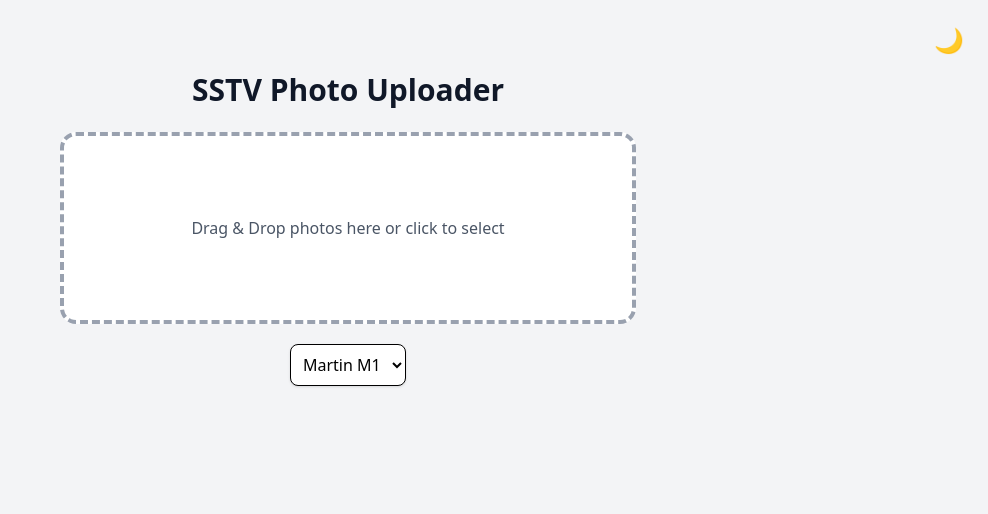
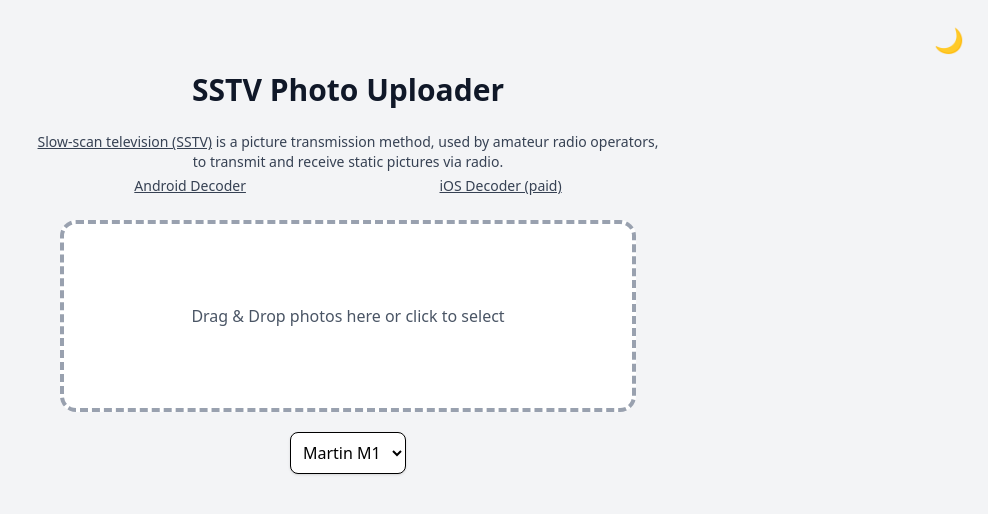
Before and after one commit to NikSays/tum-lab-6, a Vue app: page / in a window 1280 px wide. Shown: the top 514 px of the page, without its empty margins (292-1280 px from the left). Built offline with nearby package versions, Linux system fonts and the light colour scheme.

Commit message:
Add info about SSTV

```diff
--- a/src/App.vue
+++ b/src/App.vue
@@ -112,6 +112,22 @@ function stopPlayback(){
       SSTV Photo Uploader
     </h1>
 
+    <!-- SSTV Intro -->
+        <div class="mb-6 max-w-2xl text-center text-sm text-gray-700 dark:text-gray-300 flex flex-col gap-1">
+          <p>
+            <a href="https://en.wikipedia.org/wiki/Slow-scan_television" class="underline hover:text-blue-500">Slow-scan television (SSTV)</a>
+            is a picture transmission method, used by amateur radio operators, <br> to transmit and receive static pictures via radio.
+          </p>
+          <div class="flex justify-around">
+            <a href="https://play.google.com/store/apps/details?id=xdsopl.robot36&hl=en" class="underline hover:text-blue-500">
+              Android Decoder
+            </a>
+            <a href="https://apps.apple.com/us/app/sstv-slow-scan-tv/id387910013" class="underline hover:text-blue-500">
+              iOS Decoder (paid)
+            </a>
+          </div>
+        </div>
+
     <!-- Upload -->
     <label @dragover.prevent @drop="onDrop"
       class="w-xl h-48 flex flex-col items-center justify-center
```
Also changed, not shown: 1 other file (tests, documents, lock files or other folders).
